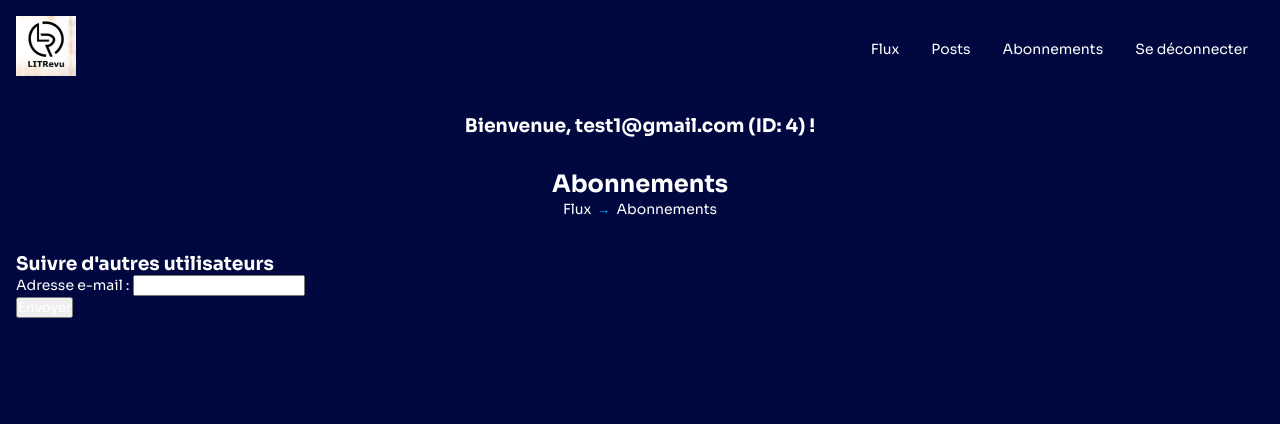
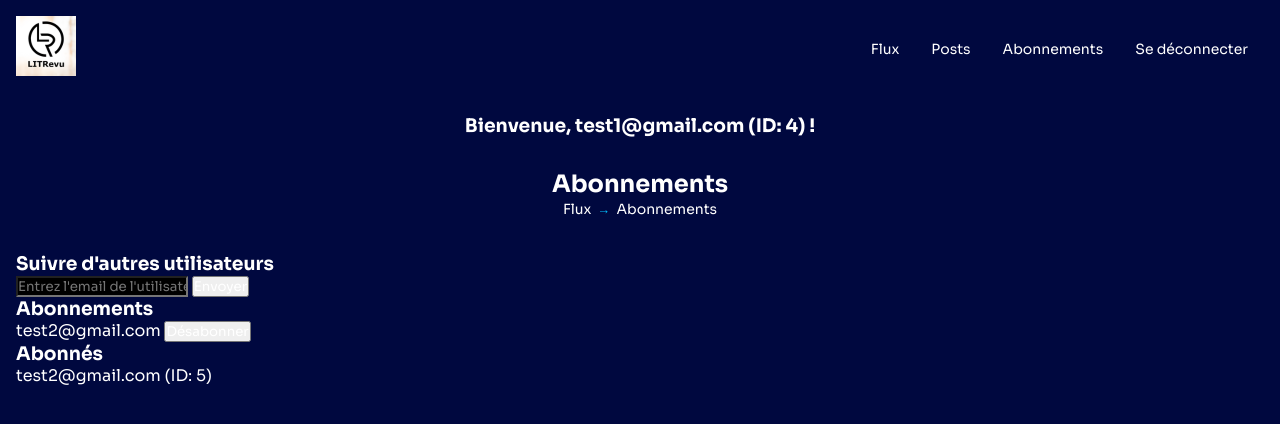
Before and after one commit to siwax74/P9_DJANGO_LITREVIEW, a Django app: page /followers/ in a window 1280 px wide. Shown: the top 424 px of the page. Run offline with Django 5.2, Linux system fonts and the light colour scheme; a user stored in the database is signed in; data comes from the database, SQL or seed files in the repository; both versions use the stored data as it was after the commit.

Commit message:
29_12_2024_00:30 - Add folowers + UP

```diff
--- a/accounts_app/forms/research_user_form.py
+++ b/accounts_app/forms/research_user_form.py
@@ -2,4 +2,6 @@ from django import forms
 
 
 class UserSearchForm(forms.Form):
-    email = forms.EmailField(label="Adresse e-mail", max_length=150)
+    email = forms.EmailField(
+        max_length=150, label="", widget=forms.EmailInput(attrs={"placeholder": "Entrez l'email de l'utilisateur"})
+    )
--- a/accounts_app/models/user_follows.py
+++ b/accounts_app/models/user_follows.py
@@ -10,4 +10,4 @@ class UserFollows(models.Model):
         unique_together = ("user", "followed_user")
 
     def __str__(self):
-        return f"{self.user} follows {self.followed_user}"
+        return f"{self.followed_user}"
--- a/accounts_app/templates/accounts_app/followers_list.html
+++ b/accounts_app/templates/accounts_app/followers_list.html
@@ -18,12 +18,38 @@
 {% block content %}
 <div class="search-container">
   <h3>Suivre d'autres utilisateurs</h3>
-  <form id='add-user-form' method="POST">
+  <form id="add-user-form" method="POST">
     {% csrf_token %}
-      {{ research_user_form.as_p }}
-      <button id='btn-add-user' type="submit">Envoyer</button>
+    <div class="input-container">
+      <span>{{ research_user_form.email }}</span>
+      <span><button id="btn-add-user" type="submit">Envoyer</button></span>
+    </div>
   </form>
 </div>
+
+<div class="unfollowers-container">
+  <h3>Abonnements</h3>
+  <form method="POST">
+    {% csrf_token %}
+    {% for follow in followed_user %}
+      <div class="user-unfollow">
+        <span>{{ follow.followed_user.email }}</span>
+        <span><button type="submit" name="unfollow" value="{{ follow.followed_user.id }}">Désabonner</button></span>
+      </div>
+    {% empty %}
+      <p>Aucun abonnement trouvé.</p>
+    {% endfor %}
+  </form>
+
+
+</div class="followers-container">
+<div>
+<h3>Abonnés</h3>
+{% for follower in followers %}
+<span>{{ follower.user }}</span>
+{% endfor %}
+</div>
+
 {% endblock %}
 
 {% block extra_js %}
--- a/accounts_app/views/followers/follower_list.py
+++ b/accounts_app/views/followers/follower_list.py
@@ -1,4 +1,5 @@
 from itertools import chain
+from django.forms import modelformset_factory
 from django.http import HttpResponse, JsonResponse
 from django.shortcuts import render
 from accounts_app.forms.research_user_form import UserSearchForm
@@ -9,10 +10,22 @@ from accounts_app.models.user_follows import UserFollows
 def followers_list(request):
     title_view = "Abonnements"
     user = request.user
+
+    # Récupérer les abonnements de l'utilisateur
     followed_user = UserFollows.objects.filter(user=user)
+
+    # Récupérer les abonnés de l'utilisateur
+    followers = UserFollows.objects.filter(followed_user=user)
+
+    # Formulaire de recherche utilisateur
     research_user_form = UserSearchForm()
 
-    context = {"followed_user": followed_user, "title_view": title_view, "research_user_form": research_user_form}
+    context = {
+        "followed_user": followed_user,
+        "followers": followers,
+        "title_view": title_view,
+        "research_user_form": research_user_form,
+    }
     return render(request, "accounts_app/followers_list.html", context)
 
 
--- a/app/static/css/create_ticket.css
+++ /dev/null
@@ -1,3 +0,0 @@
-* {
-    background-color: black;
-}
--- a/app/templates/app/flux/ticket_snippet.html
+++ b/app/templates/app/flux/ticket_snippet.html
@@ -14,6 +14,6 @@
       <p class="no-image">Pas d'image disponible</p>
     {% endif %}
     {% if post.user != request.user and not post.review_set.exists %}
-    <a href="{% url 'app:ticket-detail' post.id %}" class="btn-login">Créer une critique</a>
+    <a href="{% url 'app:ticket-detail' post.id %}" class="">Créer une critique</a>
 {% endif %}
   </div>
--- a/static/css/base.css
+++ b/static/css/base.css
@@ -126,6 +126,16 @@ a, p {
   text-decoration: underline;
 }
 
+input {
+  background-color: black;
+}
+textarea {
+  background-color: black;
+}
+select {
+  background-color: black;
+}
+
 /* Responsiveness */
 
 @media (min-width: 768px) {
```
Also changed, not shown: app/static/css/posts.css (+0 -30 lines), db.sqlite3.
